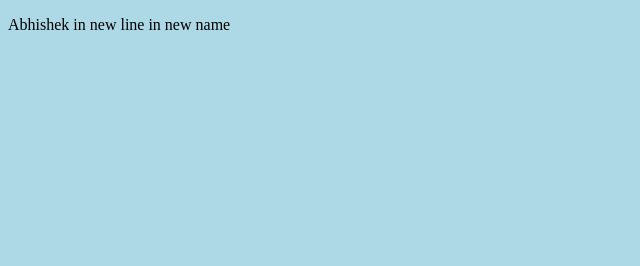
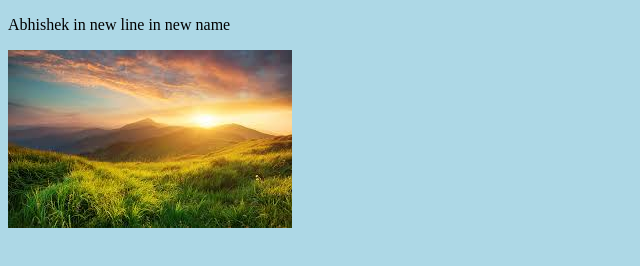
Before and after one commit to Abhshktanwar/abhiproject, a plain HTML site: page index.html in a window 1280 px wide. Shown: the whole page, without its empty margins (0-640 px from the left). Drawn offline with Linux system fonts and the light colour scheme.

Commit message:
added a image to abhi

```diff
--- a/index.html
+++ b/index.html
@@ -8,5 +8,6 @@
   </head>
   <body>
     <p>Abhishek in new line in new name</p>
+    <img src="./download.jpg" alt="" />
   </body>
 </html>
```
Also changed, not shown: download.jpg (added).
